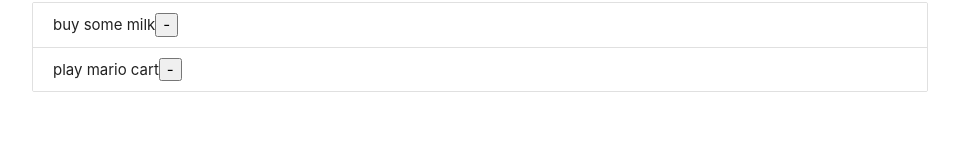
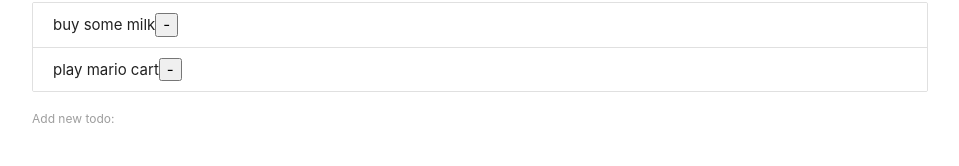
Before and after one commit to seangay/react-tutorial-redux, a React (Create React App) app in the folder todo-app/: page / in a window 1280 px wide. Shown: the part 134-300 px from the top of the page, without its empty margins (160-1119 px from the left). Built offline with nearby package versions, Linux system fonts and the light colour scheme.

Commit message:
Completed #24 - todo app
- Addition of todos and clearing form values.

```diff
--- a/todo-app/src/App.js
+++ b/todo-app/src/App.js
@@ -1,5 +1,6 @@
 import React, { Component } from 'react';
-import Todos from "./components/todos";
+import Todos from "./components/Todos";
+import AddTodo from "./components/AddTodo";
 
 export default class App extends Component {
   state = {
@@ -17,11 +18,18 @@ export default class App extends Component {
     this.setState({todos});
   };
 
+  addTodo = (todo) => {
+    todo.id = Math.random();
+    const todos = [...this.state.todos, todo];
+    this.setState({todos});
+  };
+
   render() {
     return (
       <div className="todo-app container">
         <h1 className="center blue-text">Todo's</h1>
         <Todos todos={this.state.todos} deleteTodo={this.deleteTodo}/>
+        <AddTodo addTodo={this.addTodo} />
       </div>
     );
   }
--- /dev/null
+++ b/todo-app/src/components/AddTodo.js
@@ -0,0 +1,32 @@
+import React, {Component} from 'react';
+
+export default class AddTodo extends Component {
+  state = {
+    content: ""
+  };
+
+  handleChange = (event) => {
+    this.setState({
+      content: event.target.value
+    });
+  };
+
+  handleSubmit = (event) => {
+    event.preventDefault();
+    this.props.addTodo(this.state);
+    this.setState({
+      content: ""
+    });
+  };
+
+  render() {
+    return (
+      <div>
+        <form onSubmit={this.handleSubmit}>
+          <label>Add new todo:</label>
+          <input type="text" onChange={this.handleChange} value={this.state.content}/>
+        </form>
+      </div>
+    );
+  }
+}
```
Also changed, not shown: todo-app/src/components/Todos.js (renamed from todo-app/src/components/todos.js).
